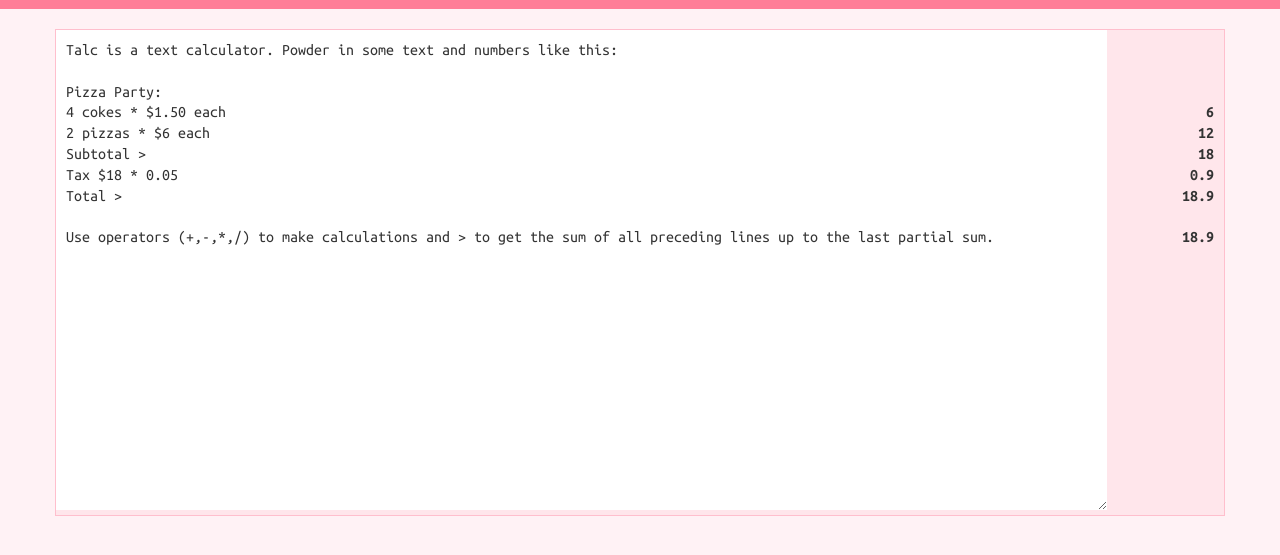
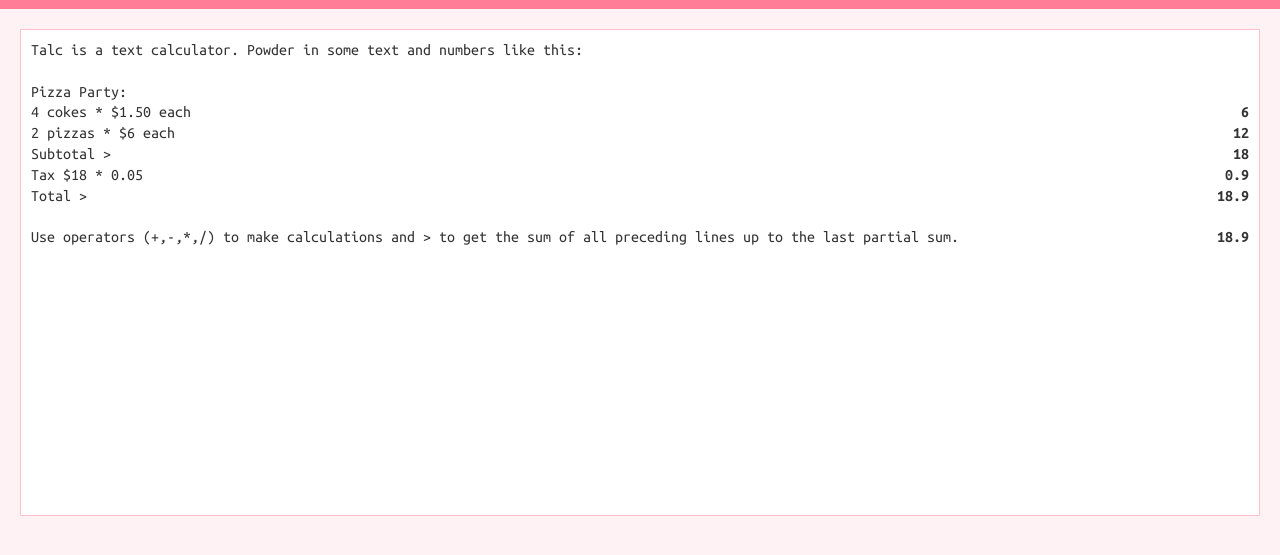
Before and after one commit to yadielar/talc, a plain HTML site: page index.html at #/editor in a window 1280 px wide. Shown: the part 41-596 px from the top of the page. Drawn offline with Linux system fonts and the light colour scheme.

Commit message:
Improved editor look and fixed some bugs. - Made editor container fluid - Removed pink background from .talc-wrapper - Disabled resizing of editor textarea - Fixed javascript floating point bug (while also limiting decimal places to 2 by default)

```diff
--- a/css/app.css
+++ b/css/app.css
@@ -36,13 +36,14 @@
   height: 21px;
   margin: 0 15px;
 }
-.talc-view .container {
+.talc-view .container-fluid {
   padding-left: 0;
   padding-right: 0;
 }
 .talc-app .talc-wrapper {
   position: relative;
-  background-color: #FFE6EB;
+  background-color: white;
+  /*background-color: #FFE6EB;*/
 }
 /* START: Mirrored styles between editor & results */
 .talc-app #talc-editor,
@@ -64,6 +65,7 @@
   height: 480px;
   border: none;
   background-color: white;
+  resize: none;
   z-index: 100;
 }
 .talc-app #talc-editor:focus {
@@ -98,6 +100,10 @@
 }
 
 @media (min-width: 768px) {
+  .talc-view .container-fluid {
+    padding-left: 20px;
+    padding-right: 20px;
+  }
   .talc-app .talc-wrapper {
     margin-top: 20px;
     border: 1px solid #FFBFCD;
--- a/js/filters.js
+++ b/js/filters.js
@@ -7,7 +7,7 @@
     return function(x) {
     	if (Settings.decimalPlaces) {
 	    	if (isNumber(x)) {
-	    		return parseFloat(x).toFixed(Settings.decimalPlaces);
+	    		return parseFloat(parseFloat(x).toFixed(Settings.decimalPlaces));
 	    	} else {
 	    		return x;
 	    	}
--- a/js/services.js
+++ b/js/services.js
@@ -18,7 +18,7 @@
 	}).
 	factory('Settings', function() {
 		return {
-			decimalPlaces: false
+			decimalPlaces: 2
 		};
 	}).
 	factory('Line', ['isNumber', function(isNumber) {
--- a/partials/editor.html
+++ b/partials/editor.html
@@ -1,4 +1,4 @@
-<section class="container" ng-controller="EditorController as editorCtrl">
+<section class="container-fluid" ng-controller="EditorController as editorCtrl">
 	<div class="talc-wrapper">
 		<textarea
 			name="talc-sheet"
```
